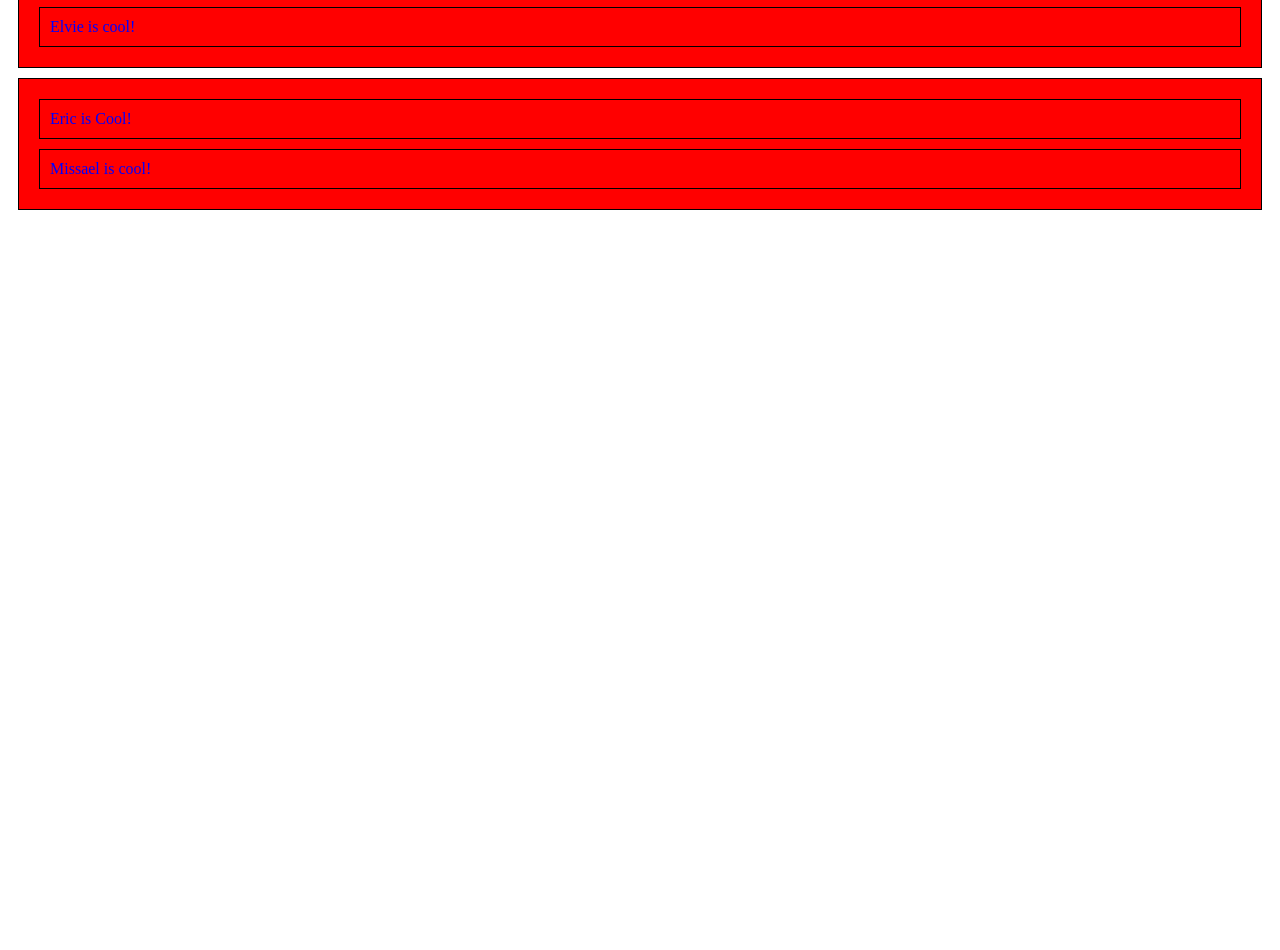
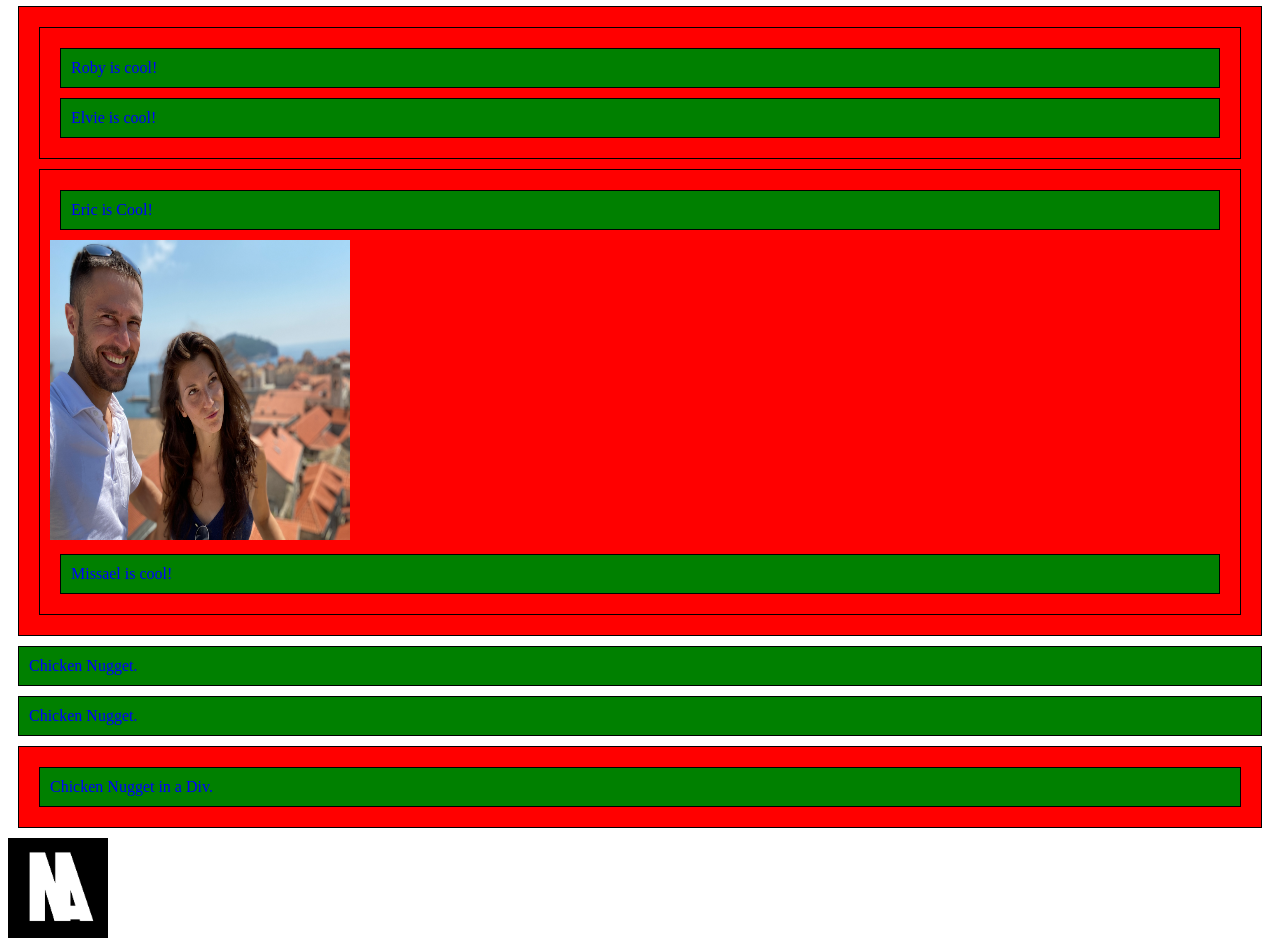
Before and after one commit to niembro64/w_roby, a plain HTML site: page index.html in a window 1280 px wide. Shown: the part 74-1024 px from the top of the page. Before the commit the page ends 800 px from the top, so only its background shows below. Drawn offline with Linux system fonts and the light colour scheme.

Commit message:
showed roby images

```diff
--- a/index.html
+++ b/index.html
@@ -8,13 +8,23 @@
         <title>Document</title>
     </head>
     <body>
+      <h1>People Section</h1>
+        <div>
             <div>
                 <p>Roby is cool!</p>
                 <p>Elvie is cool!</p>
             </div>
             <div>
                 <p>Eric is Cool!</p>
+                <img id="eric_and_roby" src="e_and_r.JPG"">
                 <p>Missael is cool!</p>
             </div>
+        </div>
+        <p>Chicken Nugget.</p>
+        <p>Chicken Nugget.</p>
+        <div>
+            <p>Chicken Nugget in a Div.</p>
+        </div>
+        <img src="NA.png" alt="">
     </body>
 </html>
--- a/style.css
+++ b/style.css
@@ -2,7 +2,7 @@ p {
     padding: 10px;
     margin: 10px;
     color: blue;
-  background-color: red;
+    background-color: green;
     border: 1px solid black;
 }
 
@@ -12,3 +12,13 @@ div {
     background-color: red;
     border: 1px solid black;
 }
+
+img {
+    width: 100px;
+    height: 100px;
+}
+
+#eric_and_roby {
+    width: 300px;
+    height: 300px;
+}
```
Also changed, not shown: NA.png (added), e_and_r.JPG (added). Lines whose indentation alone changed are shown as unchanged.
